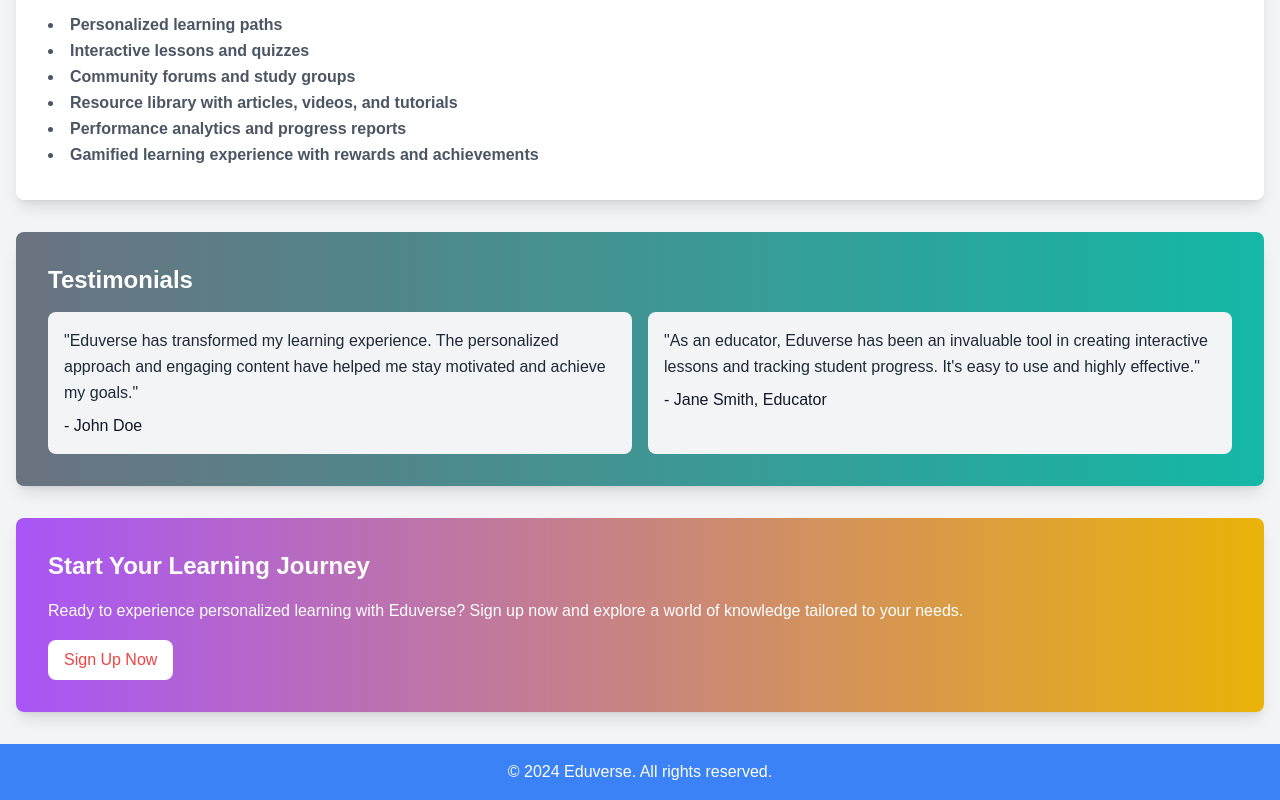
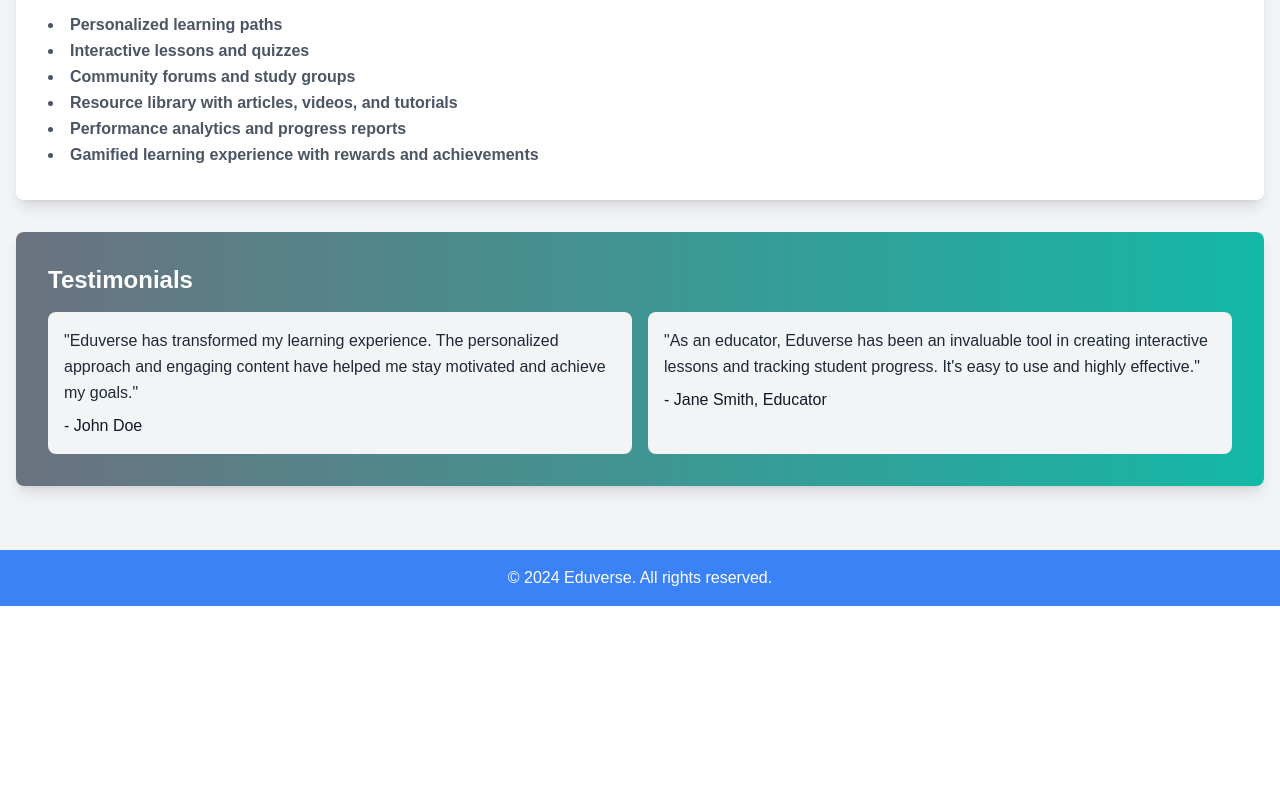
Before and after one commit to Krishna100604/Eduverse-App, a React (Vite) app in the folder Client/: page / in a window 1280 px wide. Shown: the part 1044-1844 px from the top of the page. After the commit the page ends 1650 px from the top, so only its background shows below. Built offline with nearby package versions, Linux system fonts and the light colour scheme.

Commit message:
Update MainContent.jsx

```diff
--- a/Client/src/Components/Home/MainContent.jsx
+++ b/Client/src/Components/Home/MainContent.jsx
@@ -3,7 +3,7 @@
 import { Link } from "react-router-dom";
 import Navbar from "../Navbar";
 import Sidebar from "../Sidebar/Sidebar";
-import Chatbot from "./chatbot";
+import Chatbot from "./Chatbot"; // Updated import
 
 const MainContent = () => {
   return (
@@ -145,32 +145,7 @@
           </div>
         </motion.section>
 
-        {/* Start Your Learning Journey Section */}
-        <motion.section
-          initial={{ opacity: 0, y: 20 }}
-          animate={{ opacity: 1, y: 0 }}
-          transition={{ delay: 1.2, duration: 0.6 }}
-          className="bg-gradient-to-r from-purple-500 to-yellow-500 text-white rounded-lg shadow-lg p-8"
-        >
-          <h2 className="text-2xl font-bold mb-4">
-            Start Your Learning Journey
-          </h2>
-          <p className="leading-relaxed">
-            Ready to experience personalized learning with Eduverse? Sign up now
-            and explore a world of knowledge tailored to your needs.
-          </p>
-          <Link to="/signup">
-            <motion.button
-              whileHover={{ scale: 1.05 }}
-              whileTap={{ scale: 0.95 }}
-              className="bg-white text-red-500 px-4 py-2 rounded-lg mt-4 hover:bg-gray-100"
-            >
-              Sign Up Now
-            </motion.button>
-          </Link>
-        </motion.section>
-
-        {/* Chatbot Section */}
+        {/* Add the Chatbot Component */}
         <Chatbot />
       </motion.main>
     </>
```
